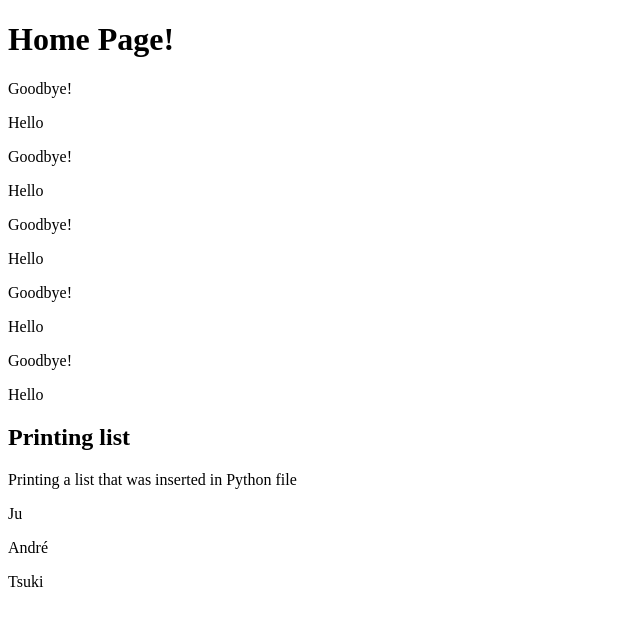
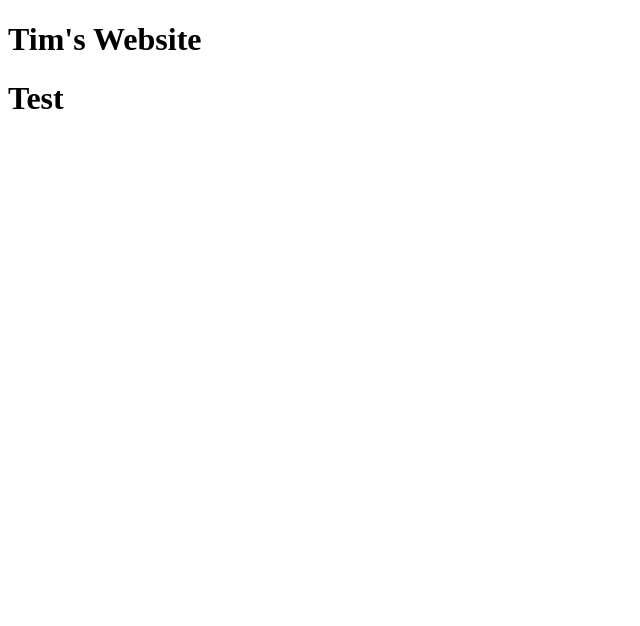
Before and after one commit to JoanaNMartins/PJProject, a Flask app: page / in a window 1280 px wide. Shown: the top 626 px of the page, without its empty margins (0-640 px from the left). Run offline with Flask 2, Linux system fonts and the light colour scheme.

Commit message:
Flask Tutorial #3 beginning

```diff
--- a/src/main.py
+++ b/src/main.py
@@ -11,7 +11,7 @@ app = Flask(__name__)
 @app.route("/")
 def home():
     # in line html can be returned in a function
-    return render_template("index.html", list=["Ju", "André", "Tsuki"])
+    return render_template("index.html", content="test", list=["Ju", "André", "Tsuki"])
 
 
 # podem ser inseridas "variáveis" no argumento do "decorador", namely
@@ -33,6 +33,7 @@ def content(name):
 def admin():
     return redirect(url_for("user", name="Admin!"))
 
-# Initiates the site
+# Initiates the site and debug True faz com que o
+# programa detete as alterações no código e vá actualizando o site
 if __name__ == "__main__":
-    app.run()
+    app.run(debug=True)
--- /dev/null
+++ b/src/templates/base.html
@@ -0,0 +1,12 @@
+<!DOCTYPE html>
+<html>
+<head>
+    <title>{% block title %}{% endblock %}</title>
+</head>
+    <body>
+        <h1>Tim's Website</h1>
+        {% block content %}
+        {% endblock %}
+    </body>
+
+</html>
--- a/src/templates/index.html
+++ b/src/templates/index.html
@@ -1,30 +1,7 @@
-<!DOCTYPE html>
-<html>
-<head>
-    <title>Home Page</title>
-</head>
+{% extends "base.html" %}
 
-<body>
-    <h1>Home Page!</h1>
-    <p>{{content}}</p>
-    <p>{{r}}</p>
-    <!--- Pode-se escrever "somewhat native Python"
-    em HTML desde que seja as bellow (outras coisas devem ter
-    uma sintaxe algo diferente) --->
-    {% for x in range (10)%}
-        {% if x % 2 == 1 %}
-            <p>Hello</p>
-        {% else %}
-            <p>Goodbye!</p>
-        {% endif %}
-    {% endfor %}
+{% block title %} Home Page {% endblock %}
 
-    <h2>Printing list</h2>
-        <p>Printing a list that was inserted in Python file</p>
-    {% for x in list %}
-        <p>{{x}}</p>
-    {% endfor %}
-
-</body>
-
-</html>
+{% block content %}
+<h1>Test</h1>
+{% endblock %}
```
Also changed, not shown: src/templates/indexExample.html (added, +30 -0 lines).
